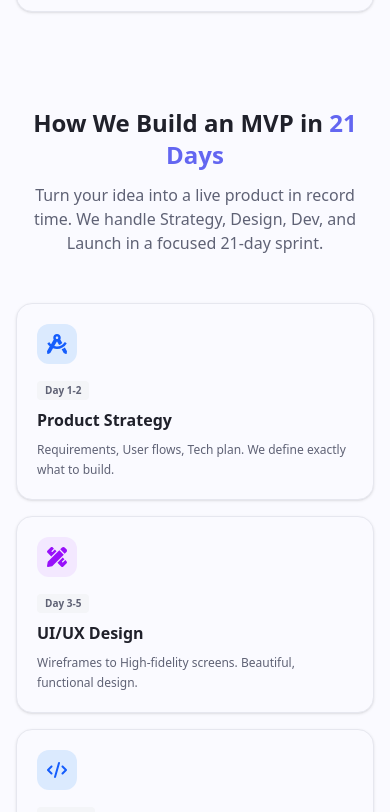
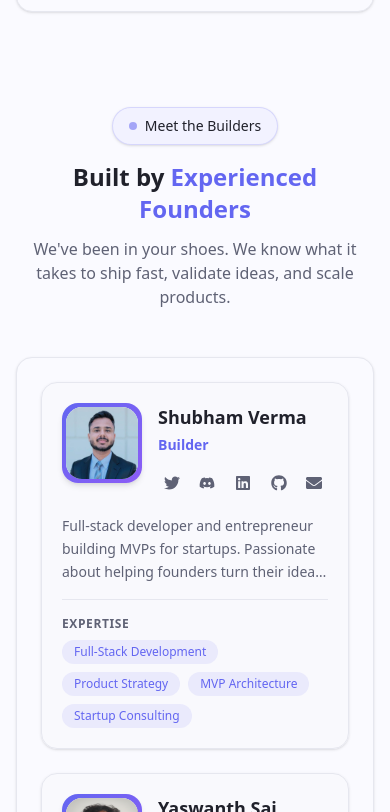
Before and after one commit to yaswanthsaivendra/launchion, a Next.js app: page / in a window 390 px wide. Shown: the part 4312-5124 px from the top of the page. Built offline with nearby package versions, Linux system fonts and the light colour scheme.

Commit message:
feat: redesign the founder page

```diff
--- a/app/founders/page.tsx
+++ b/app/founders/page.tsx
@@ -2,11 +2,11 @@ import { Metadata } from "next";
 import { FoundersSection } from "@/components/landing/founders";
 
 export const metadata: Metadata = {
-  title: "Meet Our Founders | Launchion",
+  title: "Meet Our Builders | Launchion",
   description:
     "Meet the team behind Launchion. Experienced founders helping you build and launch your MVP in 21 days.",
   openGraph: {
-    title: "Meet Our Founders | Launchion",
+    title: "Meet Our Builders | Launchion",
     description:
       "Meet the team behind Launchion. Experienced founders helping you build and launch your MVP in 21 days.",
   },
--- a/app/page.tsx
+++ b/app/page.tsx
@@ -4,6 +4,7 @@ import { Hero } from "@/components/landing/hero";
 import { Pricing } from "@/components/landing/pricing";
 import { ProcessSection } from "@/components/landing/process-section";
 import { WorkSection } from "@/components/landing/work-section";
+import { FoundersSection } from "@/components/landing/founders";
 
 export default function Home() {
   return (
@@ -11,6 +12,7 @@ export default function Home() {
       <Hero />
 
       <WorkSection />
+      <FoundersSection />
       <ProcessSection />
       <Pricing />
       <FAQ />
--- a/components/landing/founders.tsx
+++ b/components/landing/founders.tsx
@@ -5,7 +5,6 @@ import {
   FaTwitter,
   FaGithub,
   FaEnvelope,
-  FaQuoteLeft,
   FaDiscord,
 } from "react-icons/fa";
 import Image from "next/image";
@@ -102,55 +101,48 @@ const getSocialIcon = (platform: string) => {
 
 export function FoundersSection() {
   return (
-    <section className="relative overflow-hidden bg-gradient-to-b from-purple-50/50 via-white to-white py-20 pt-32 md:py-32 md:pt-40">
-      {/* Background Pattern */}
-      <div className="absolute inset-0 -z-10">
-        <div className="from-primary/5 absolute top-0 right-0 h-[500px] w-[500px] rounded-full bg-gradient-to-br to-transparent blur-3xl" />
-        <div className="from-secondary/5 absolute bottom-0 left-0 h-[400px] w-[400px] rounded-full bg-gradient-to-tr to-transparent blur-3xl" />
-      </div>
-
-      <div className="container mx-auto px-4 sm:px-6">
+    <section
+      id="builders"
+      className="bg-background overflow-hidden py-12 sm:py-16 md:py-20"
+    >
+      <div className="container mx-auto max-w-6xl px-4 sm:px-6">
         {/* Header */}
-        <div className="animate-in fade-in slide-in-from-bottom-8 mx-auto mb-16 max-w-3xl text-center duration-700">
-          <div className="border-primary/20 bg-primary/5 mb-6 inline-flex items-center gap-2 rounded-full border px-4 py-2 shadow-sm">
+        <div className="animate-in fade-in slide-in-from-bottom-8 mx-auto mb-12 max-w-3xl text-center duration-700 sm:mb-16">
+          <div className="border-primary/20 bg-primary/5 mb-4 inline-flex items-center gap-2 rounded-full border px-4 py-2 shadow-sm">
             <div className="bg-primary h-2 w-2 animate-pulse rounded-full" />
             <span className="text-foreground text-sm font-medium">
-              Meet the Team
+              Meet the Builders
             </span>
           </div>
 
-          <h1 className="mb-6 text-4xl font-bold tracking-tight sm:text-5xl md:text-6xl">
-            The Minds Behind <span className="text-primary">Launchion</span>
-          </h1>
+          <h2 className="mb-3 px-2 text-2xl font-bold sm:mb-4 sm:text-3xl md:text-4xl">
+            Built by <span className="text-primary">Experienced Founders</span>
+          </h2>
 
-          <p className="text-muted-foreground mx-auto max-w-2xl text-lg leading-relaxed sm:text-xl">
-            We&apos;re a team of experienced builders who&apos;ve been in your
-            shoes. We know what it takes to ship fast, validate ideas, and scale
-            products.
+          <p className="text-muted-foreground px-2 text-base sm:text-lg">
+            We&apos;ve been in your shoes. We know what it takes to ship fast,
+            validate ideas, and scale products.
           </p>
         </div>
 
-        {/* Founders Grid */}
-        <div className="mx-auto grid max-w-7xl gap-12 lg:grid-cols-2 lg:gap-16">
+        {/* Single Parent Card containing both founders */}
+        <div className="bg-background border-border animate-in fade-in slide-in-from-bottom-8 rounded-2xl border p-6 shadow-sm transition-all duration-300 duration-700 hover:shadow-lg sm:p-8">
+          {/* Founders Grid - 2 columns inside the parent card */}
+          <div className="grid grid-cols-1 gap-6 sm:gap-8 md:grid-cols-2">
             {founders.map((founder, index) => (
               <div
                 key={founder.name}
-              className="animate-in fade-in slide-in-from-bottom-8 group relative"
+                className="group bg-muted/30 border-border hover:bg-background flex h-full flex-col rounded-xl border p-5 shadow-sm transition-all duration-300 hover:shadow-md"
                 style={{
-                animationDelay: `${index * 150}ms`,
-                animationDuration: "700ms",
+                  animationDelay: `${index * 100}ms`,
+                  animationFillMode: "both",
                 }}
               >
-              {/* Card */}
-              <div className="border-primary/10 relative overflow-hidden rounded-3xl border-2 bg-white p-8 shadow-xl transition-all duration-500 hover:shadow-2xl sm:p-10">
-                {/* Gradient Overlay on Hover */}
-                <div className="from-primary/5 to-secondary/5 absolute inset-0 -z-10 bg-gradient-to-br opacity-0 transition-opacity duration-500 group-hover:opacity-100" />
-
-                {/* Image Section */}
-                <div className="mb-6 flex flex-col items-center sm:flex-row sm:items-start sm:gap-6">
-                  <div className="relative mb-4 sm:mb-0">
+                {/* Image and Basic Info */}
+                <div className="mb-4 flex items-start gap-4">
+                  <div className="relative flex-shrink-0">
                     {/* Image Container with Gradient Border */}
-                    <div className="from-primary to-secondary relative h-40 w-40 rounded-2xl bg-gradient-to-br p-1 shadow-lg transition-transform duration-500 group-hover:scale-105">
+                    <div className="from-primary to-secondary relative h-20 w-20 rounded-2xl bg-gradient-to-br p-1 shadow-md transition-transform duration-500 group-hover:scale-105 sm:h-24 sm:w-24">
                       <div className="h-full w-full overflow-hidden rounded-2xl bg-white">
                         <div className="relative h-full w-full">
                           <Image
@@ -158,28 +150,23 @@ export function FoundersSection() {
                             alt={founder.name}
                             fill
                             className="object-cover"
-                            sizes="160px"
+                            sizes="96px"
                           />
                         </div>
                       </div>
                     </div>
-
-                    {/* Decorative Elements */}
-                    <div className="from-primary/20 absolute -top-2 -right-2 h-8 w-8 rounded-full bg-gradient-to-br to-transparent blur-md" />
-                    <div className="from-secondary/20 absolute -bottom-2 -left-2 h-10 w-10 rounded-full bg-gradient-to-br to-transparent blur-md" />
                   </div>
 
-                  {/* Name and Role */}
-                  <div className="flex-1 text-center sm:text-left">
-                    <h2 className="text-foreground mb-2 text-2xl font-bold sm:text-3xl">
+                  <div className="min-w-0 flex-1">
+                    <h3 className="mb-1 line-clamp-1 text-lg font-bold sm:text-xl">
                       {founder.name}
-                    </h2>
-                    <p className="text-primary mb-4 text-lg font-semibold">
+                    </h3>
+                    <p className="text-primary mb-3 text-sm font-semibold sm:text-base">
                       {founder.role}
                     </p>
 
                     {/* Social Links */}
-                    <div className="flex justify-center gap-3 sm:justify-start">
+                    <div className="flex gap-2">
                       {founder.socials.map((social) => {
                         const Icon = getSocialIcon(social.platform);
                         return (
@@ -188,9 +175,9 @@ export function FoundersSection() {
                             href={social.url}
                             target="_blank"
                             rel="noopener noreferrer"
-                            className="hover:bg-primary/10 hover:text-primary text-muted-foreground hover:border-primary/20 flex h-10 w-10 items-center justify-center rounded-full border-2 border-transparent transition-all duration-300 hover:scale-110"
+                            className="hover:bg-primary/10 hover:text-primary text-muted-foreground hover:border-primary/20 flex h-8 w-8 items-center justify-center rounded-full border-2 border-transparent transition-all duration-300 hover:scale-110"
                           >
-                            <Icon className="h-5 w-5" />
+                            <Icon className="h-4 w-4" />
                           </Link>
                         );
                       })}
@@ -199,21 +186,13 @@ export function FoundersSection() {
                 </div>
 
                 {/* Bio */}
-                <p className="text-muted-foreground mb-6 leading-relaxed">
+                <p className="text-muted-foreground mb-4 line-clamp-3 flex-grow text-sm leading-relaxed">
                   {founder.bio}
                 </p>
 
-                {/* Quote */}
-                <div className="bg-primary/5 border-primary/10 relative mb-6 rounded-xl border p-4">
-                  <FaQuoteLeft className="text-primary/20 absolute top-2 left-2 h-6 w-6" />
-                  <p className="text-foreground pl-8 text-sm leading-relaxed italic">
-                    &quot;{founder.quote}&quot;
-                  </p>
-                </div>
-
                 {/* Expertise Tags */}
-                <div>
-                  <p className="text-muted-foreground mb-3 text-xs font-semibold tracking-wider uppercase">
+                <div className="border-border border-t pt-4">
+                  <p className="text-muted-foreground mb-2 text-xs font-semibold tracking-wider uppercase">
                     Expertise
                   </p>
                   <div className="flex flex-wrap gap-2">
@@ -228,8 +207,8 @@ export function FoundersSection() {
                   </div>
                 </div>
               </div>
+            ))}
           </div>
-          ))}
         </div>
       </div>
     </section>
--- a/components/layout/header.tsx
+++ b/components/layout/header.tsx
@@ -24,7 +24,6 @@ export function Header() {
     { name: "Our Work", href: "/#work" },
     { name: "Process", href: "/#process" },
     { name: "Pricing", href: "/#pricing" },
-    { name: "Founders", href: "/founders" },
   ];
 
   const handleLinkClick = (
```
Lines whose indentation alone changed are shown as unchanged.
